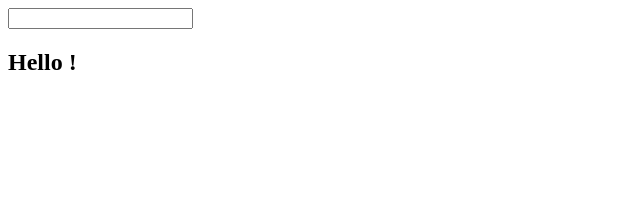
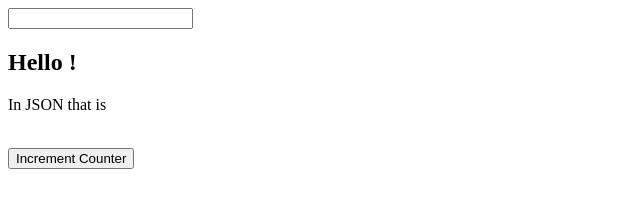
Before and after one commit to KiranKumarAlugonda/angular-tutorial, a plain HTML site: page index.html in a window 1280 px wide. Shown: the whole page, without its empty margins (0-640 px from the left). Drawn offline with Linux system fonts and the light colour scheme.

Commit message:
Lesson 2 first draft

```diff
--- a/index.html
+++ b/index.html
@@ -8,7 +8,12 @@
     <input type="text" ng-model="who" />
     <br />
     <h2>Hello {{ who }}!</h2>
+    <p><span>In JSON that is </span>{{ who }}</p>
 
+    <div>
+        {{ counter }}<br />
+        <button>Increment Counter</button>
+    </div>
 
     <script src="lib/angular.js"></script>
 </body>
```
Also changed, not shown: 1 other file.
